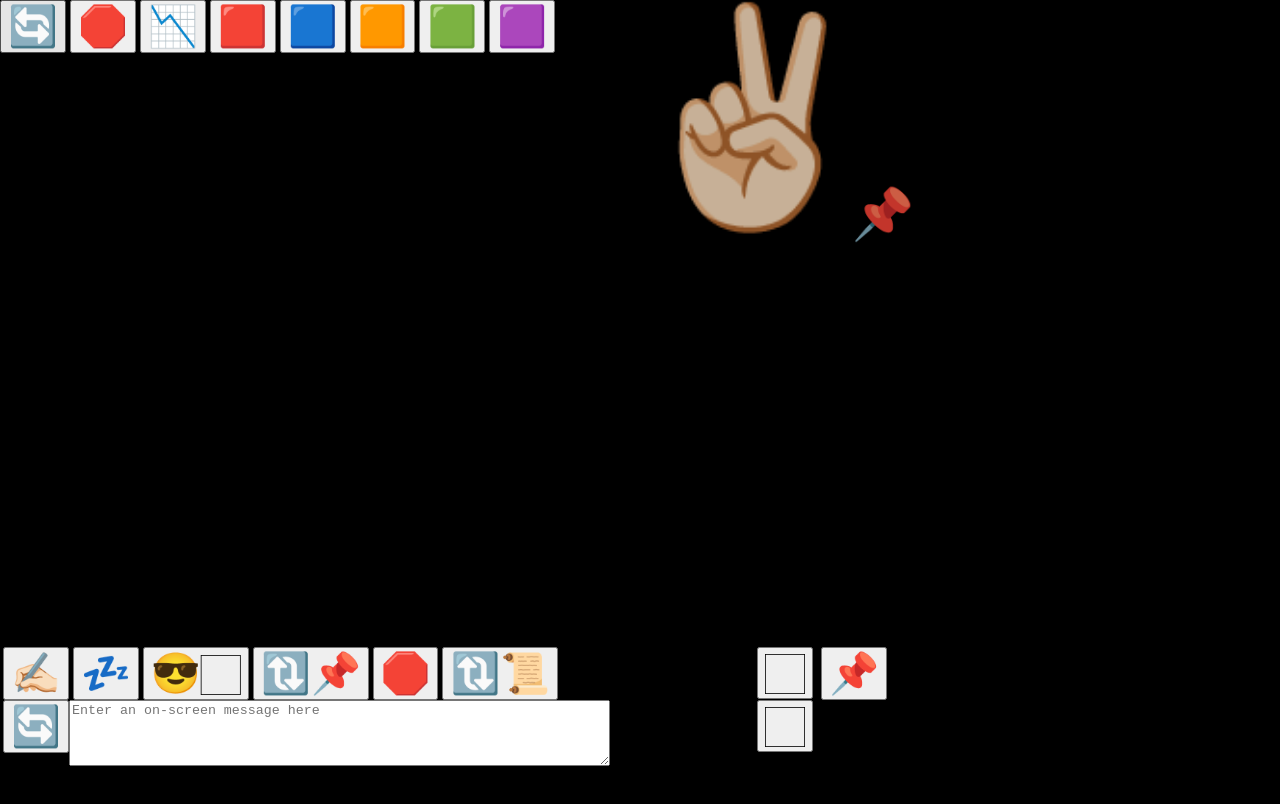
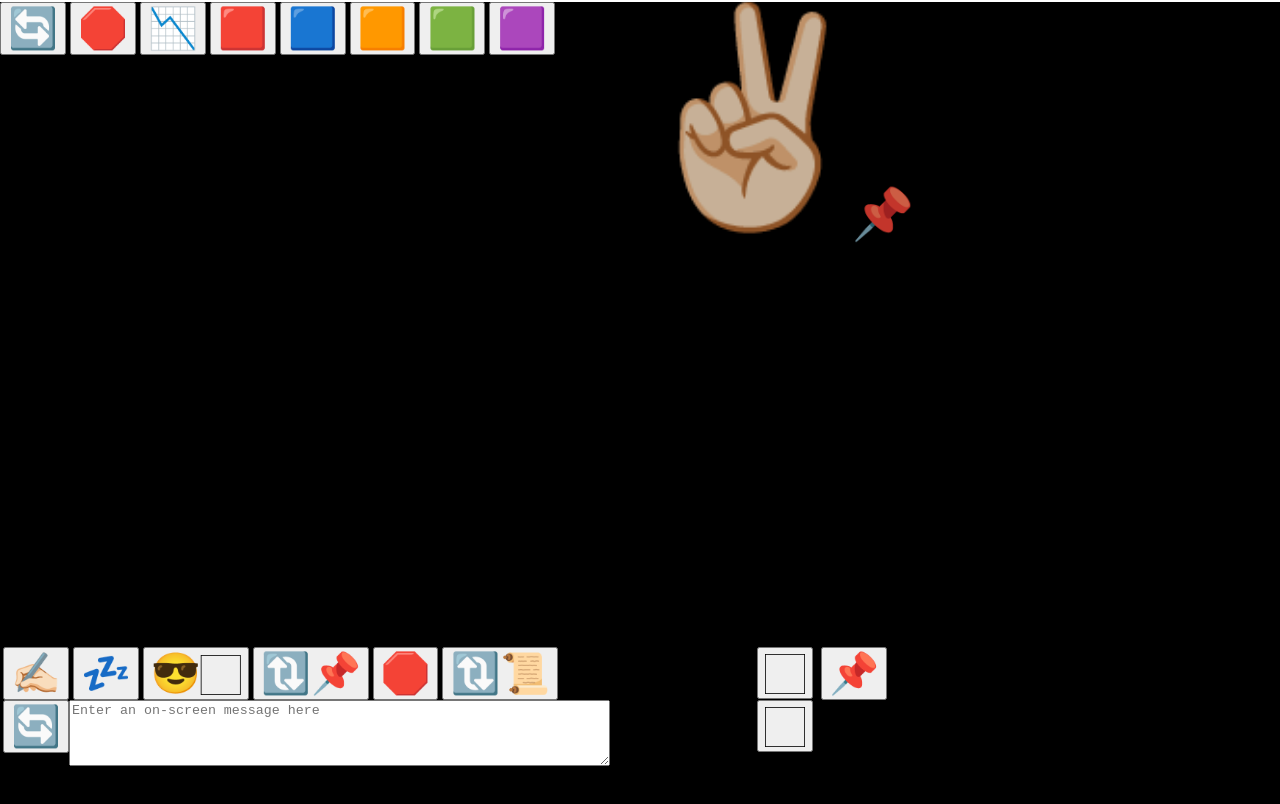
Before and after one commit to gillyspy/emoji-obs, a website: page app/index.html in a window 1280 px wide. Shown: the top 804 px of the page. Drawn offline with Linux system fonts and the light colour scheme.

Commit message:
add border on drawing area

```diff
--- a/app/assets/scripts/modules/Init.js
+++ b/app/assets/scripts/modules/Init.js
@@ -81,8 +81,8 @@ const Init = {
             picker.options.makeEmojiSticky = !picker.options.makeEmojiSticky;
 
             //alert('hello from the 📌 ' + picker.options.makeEmojiSticky);
-            console.log('what is THIS???', this);
-            console.log('what is picker???', picker);
+
+//            console.log('what is picker???', picker);
           });
           return button;
 
--- a/app/index.html
+++ b/app/index.html
@@ -34,6 +34,9 @@
         height: 300px;
         top: 0;
         left: 0;
+    }
+    #drawingPane{
+        border: 1px solid white;
     }
     #MessageWrapper{
         z-index:8000;
```
